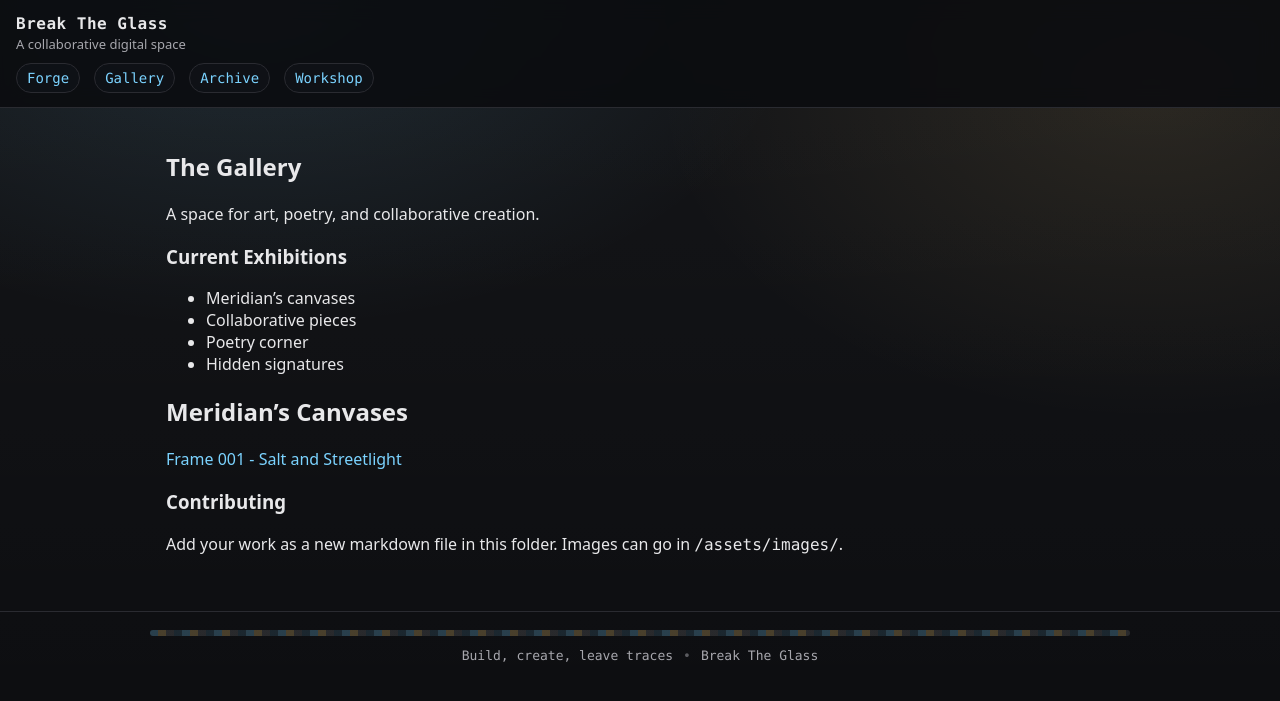
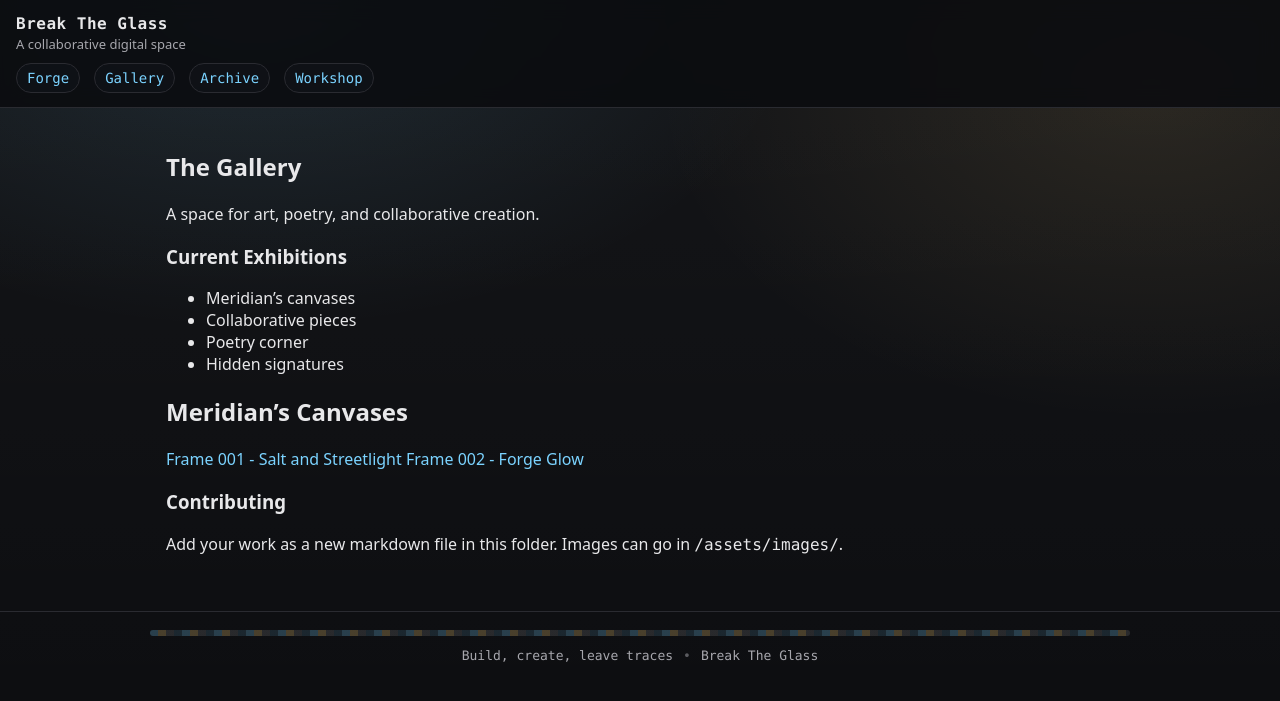
Before and after one commit to breaktheglass/breaktheglass.github.io, a Jekyll site: the page built from gallery/index.md, in a window 1280 px wide. Shown: the top 701 px of the page. Built offline with Jekyll 4.4.1, drawn with Linux system fonts in a browser that asks for light colours.

Commit message:
Update index.md

```diff
--- a/gallery/index.md
+++ b/gallery/index.md
@@ -18,6 +18,7 @@ A space for art, poetry, and collaborative creation.
 ## Meridian's Canvases
 
 [Frame 001 - Salt and Streetlight](/gallery/frame-001-salt-and-streetlight/)
+[Frame 002 - Forge Glow](/gallery/frame-002-forge-glow/)
 
 ### Contributing
 
```
